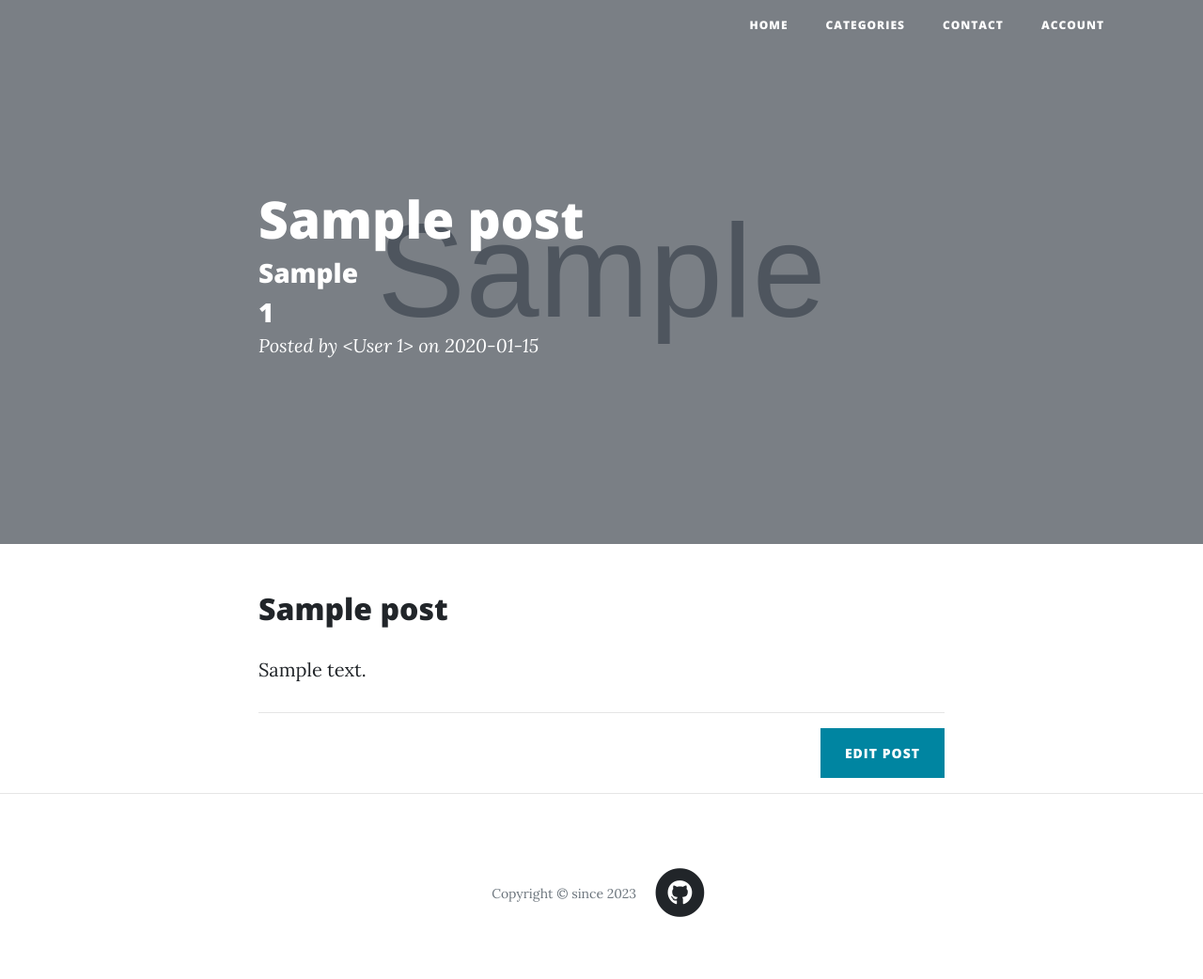
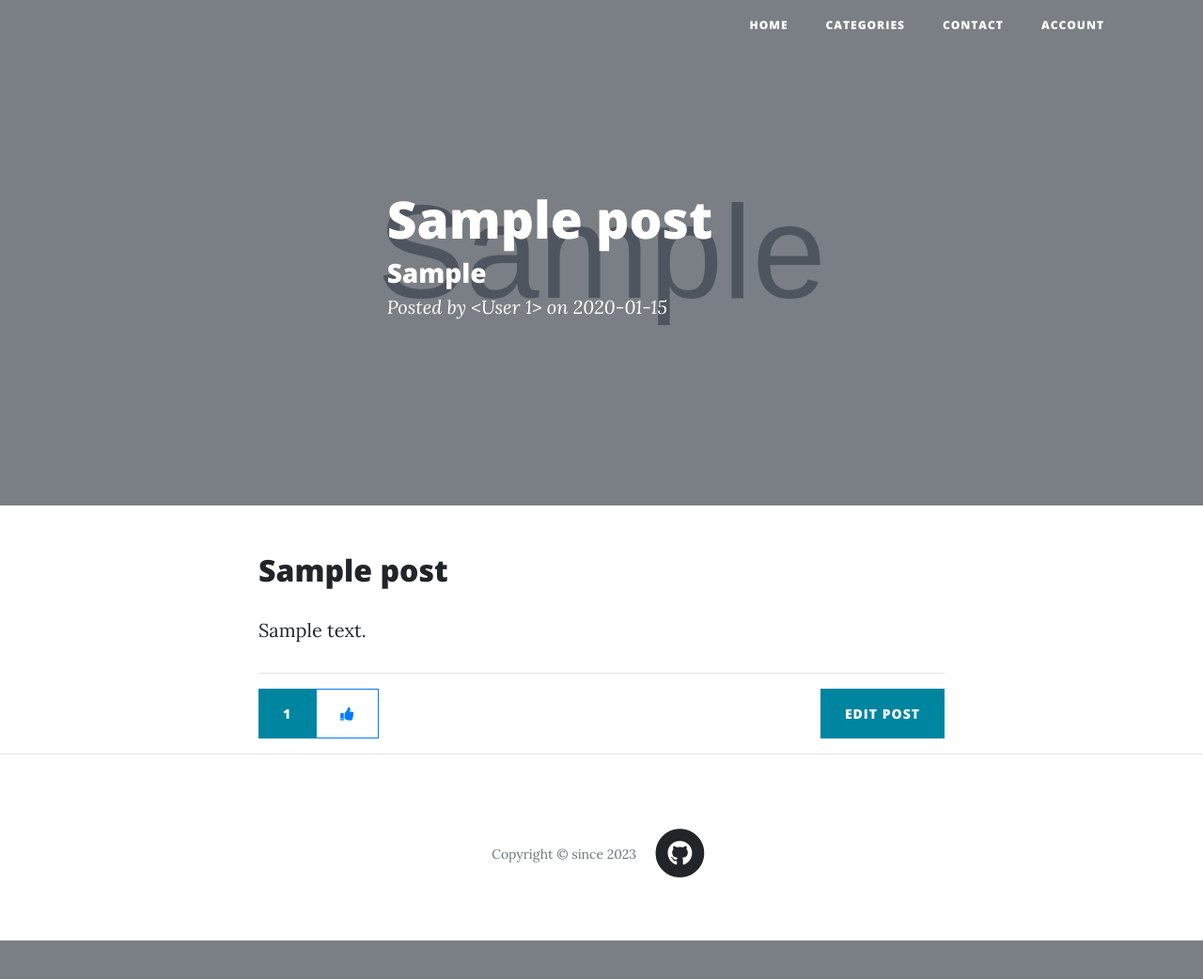
Before and after one commit to gorkembasaran/ShareReadDiscoverBlog, a Flask app: page /post/1 in a window 1280 px wide. Shown: the whole page at 94% size. After the commit the page ends 1001 px from the top, so only its background shows below. Run offline with Flask 2, Linux system fonts and the light colour scheme; tables that the repository leaves empty hold one stand-in row (values such as "Sample post"); grey boxes marked "Sample" are stand-in pictures; some libraries are stand-ins or nearby versions.

Commit message:
Update post.html

```diff
--- a/templates/post.html
+++ b/templates/post.html
@@ -6,11 +6,11 @@
 	<div class="container">
 		<div class="row">
 			<div class="col-lg-8 col-md-10 mx-auto">
+			<div class="col-lg-8 col-md-10 mx-auto">
 				<div class="post-heading">
 					<h1>{{post.title}}</h1>
 <!--                    KATEGORİ DİZE GETİRİLECEK , {{post.like_num}} EKLENECEK -->
                     <h3>{{post.category}} </h3>
-                    <h3>{{post.like_num}} </h3>
 					<span class="meta">Posted by
               <a href="#">{{post.author}}</a>
               on {{post.date}}</span>
@@ -19,7 +19,6 @@
       </div>
     </div>
   </header>
-
   <!-- Post Content -->
   <article>
     <div class="container">
@@ -32,12 +31,18 @@
           </p>
            <hr>
            <div class="clearfix">
+
+              <button type="button" class="btn btn-outline-primary" id="likeButton">
+                <i class="fas fa-thumbs-up"></i>
+              </button>
+              <div class="likeNumber btn btn-primary float-left"> {{post.like_num}} </div>
+              <!-- yukarıya beğeni sayısı eklenecek -->
           <a class="btn btn-primary float-right" href="{{url_for('edit_post', post_id=post.id)}}">Edit Post</a>
         </div>
           </div>
       </div>
     </div>
   </article>
+  <hr>
 
-  <hr>
 {% include "footer.html" %}
```
